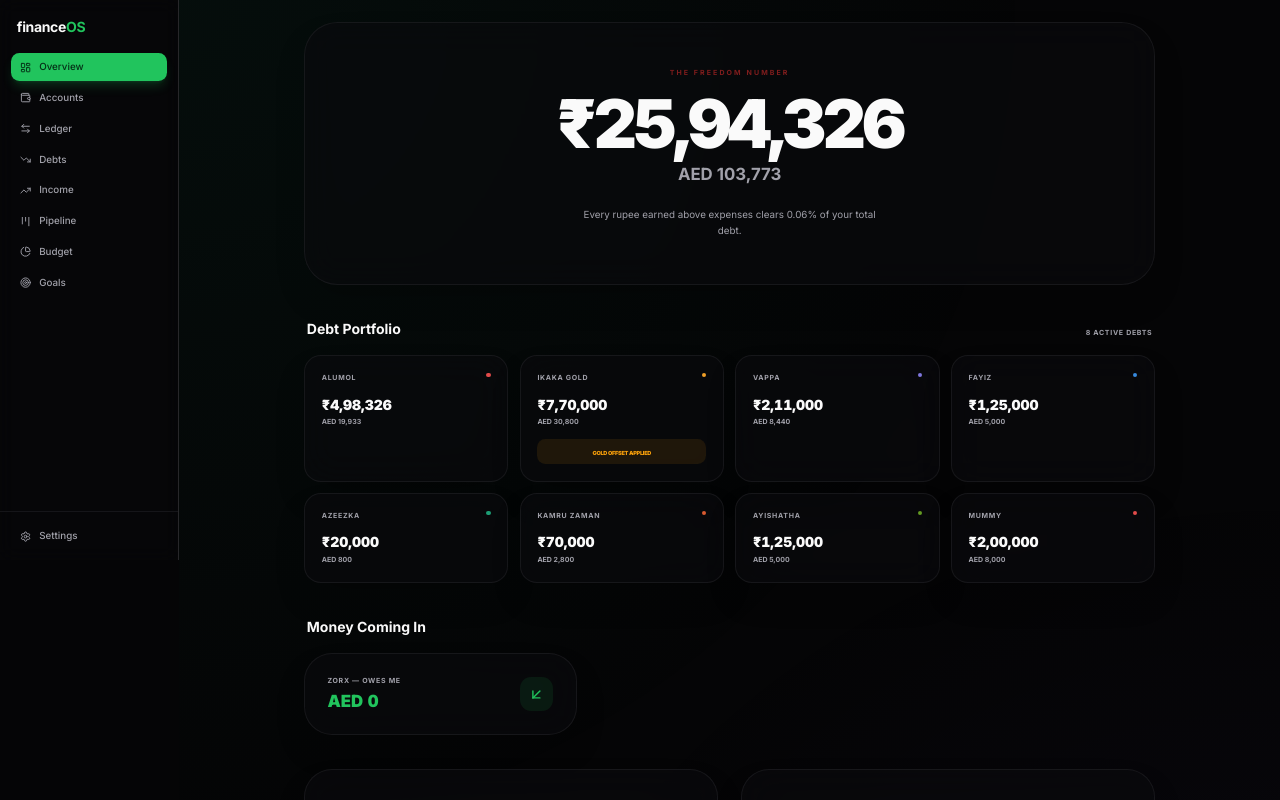
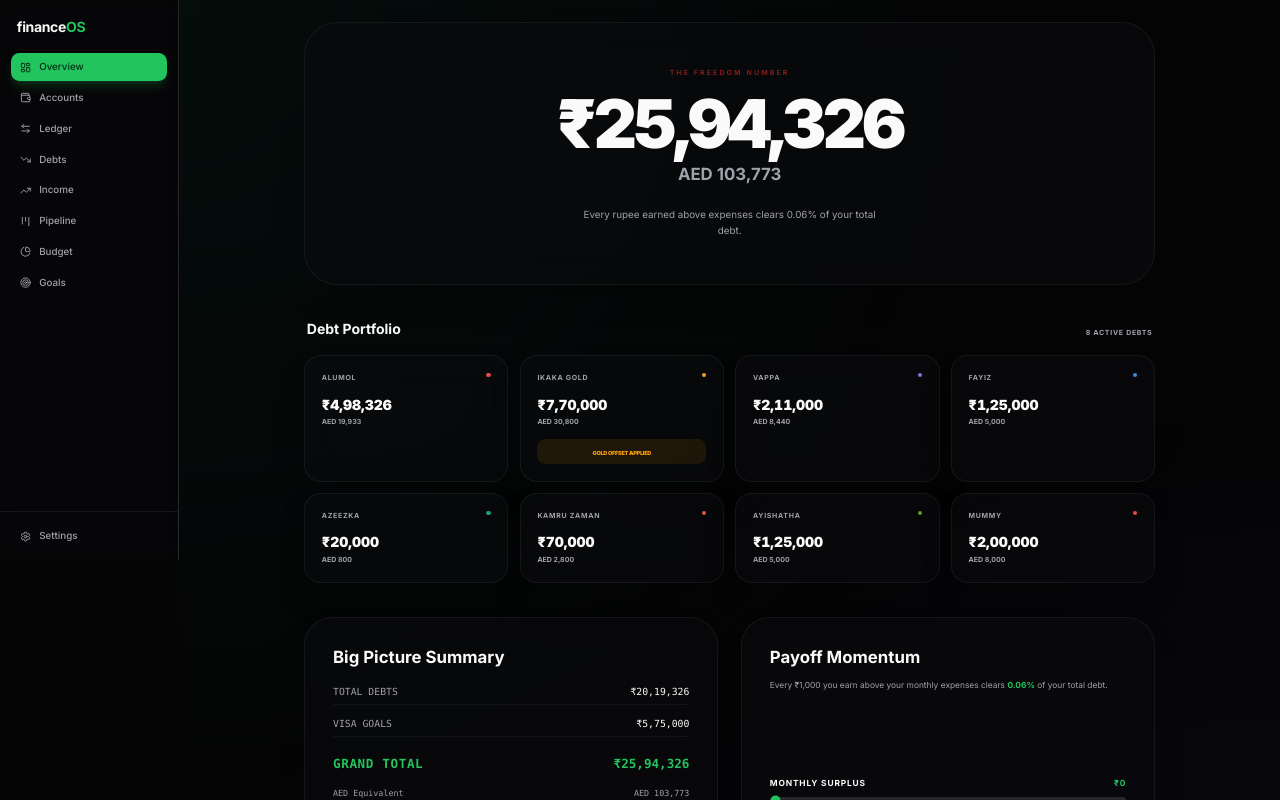
Before and after one commit to Fazilfazi991/financial-dashboard-fazil, a Next.js app: page /overview in a window 1280 px wide. Shown: the top 800 px of the page. Built offline with nearby package versions, Linux system fonts and the light colour scheme.

Commit message:
feat: remove Zorx receivable and simplify layout

```diff
--- a/app/overview/page.tsx
+++ b/app/overview/page.tsx
@@ -131,29 +131,6 @@ export default function OverviewPage() {
         </div>
       </div>
 
-      {/* Section: Money Coming In (Optional but useful) */}
-      {receivables.length > 0 && (
-        <div className="space-y-6">
-          <h2 className="text-xl font-bold px-1">Money Coming In</h2>
-          <div className="grid grid-cols-1 md:grid-cols-3 gap-6">
-            {receivables.map(acc => {
-              const amount = getAccountBalance(acc.id);
-              return (
-                <div key={acc.id} className="glass p-8 rounded-[2.5rem] bg-primary/5 border-primary/20 flex justify-between items-center">
-                  <div>
-                    <div className="text-[10px] font-bold text-muted-foreground uppercase tracking-widest mb-1">{acc.name}</div>
-                    <div className="text-2xl font-black text-primary tabular">{fmtAED(amount)}</div>
-                  </div>
-                  <button className="w-12 h-12 rounded-2xl bg-primary/10 flex items-center justify-center text-primary">
-                    <ArrowDownLeft className="w-6 h-6" />
-                  </button>
-                </div>
-              );
-            })}
-          </div>
-        </div>
-      )}
-
       {/* Section D: Big Picture Summary & Payoff Momentum */}
       <div className="grid grid-cols-1 lg:grid-cols-2 gap-8">
         <div className="glass p-10 rounded-[2.5rem] bg-secondary/10">
--- a/lib/store.ts
+++ b/lib/store.ts
@@ -234,8 +234,7 @@ export const useFinanceStore = create<FinanceState>()(
         ],
         accounts: [
           { id: "acc_001", name: "Ayisha Savings", institution: "Friend — Ayisha", type: "savings", currency: "INR", openingBalance: 0, color: "#7F77DD", createdAt: new Date().toISOString(), notes: "Savings kept with friend Ayisha — INR", tag: "trusted-hold", icon: "piggy" },
-          { id: "acc_002", name: "UAE Cash Wallet", institution: "Cash", type: "cash", currency: "AED", openingBalance: 0, color: "#EF9F27", createdAt: new Date().toISOString(), isDefault: true, notes: "Physical cash on hand in UAE — AED", tag: "cash", icon: "wallet" },
-          { id: "acc_003", name: "Zorx — Owes Me", institution: "Zorx", type: "receivable", currency: "AED", openingBalance: 0, color: "#1D9E75", createdAt: new Date().toISOString(), notes: "Amount Zorx owes me — tracked as incoming receivable", tag: "receivable", icon: "arrow-in" }
+          { id: "acc_002", name: "UAE Cash Wallet", institution: "Cash", type: "cash", currency: "AED", openingBalance: 0, color: "#EF9F27", createdAt: new Date().toISOString(), isDefault: true, notes: "Physical cash on hand in UAE — AED", tag: "cash", icon: "wallet" }
         ],
         incomes: [
           { id: "inc_001", name: "Zorx", type: "Business", status: "active", currency: "AED", expectedMonthly: 0, actualThisMonth: 0, notes: "Primary income — Zorx. Add monthly amount.", color: "#1D9E75", icon: "briefcase", linkedAccountId: "acc_002" },
```
